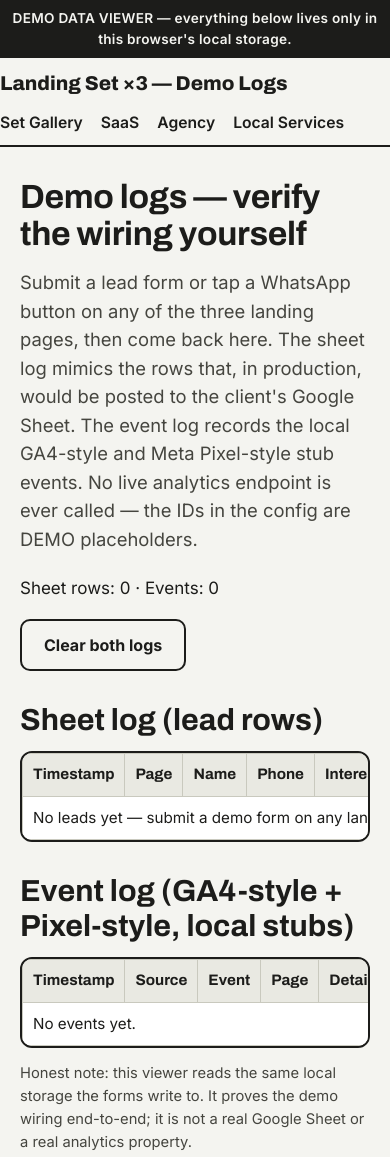
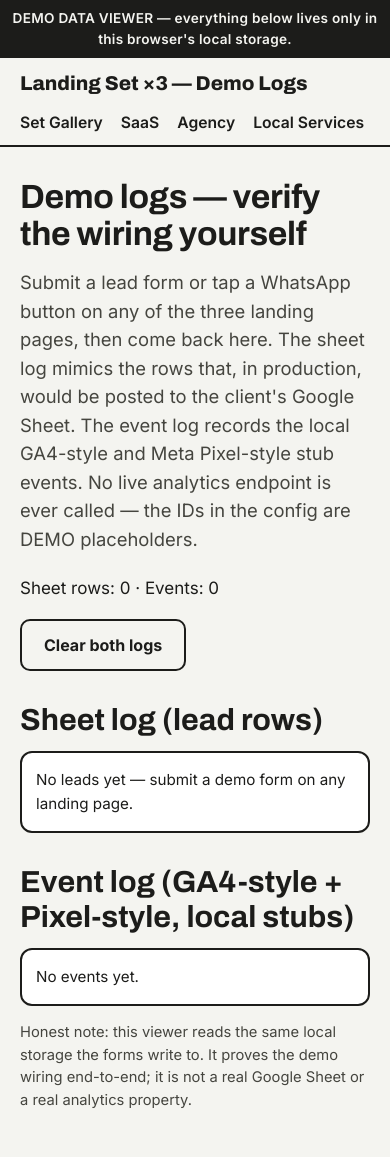
Before and after one commit to multitalentedservices/landing-page-set-demo, a plain HTML site: page logs.html in a window 390 px wide. Shown: the top 1157 px of the page. Drawn offline with Linux system fonts and the light colour scheme.

Commit message:
Apply round-2 re-verification fixes (12 defects)

```diff
--- a/css/style.css
+++ b/css/style.css
@@ -10,7 +10,7 @@ a{color:var(--accent)}
 .skip-link:focus{left:8px;top:8px}
 .demo-ribbon{background:var(--ink);color:var(--bg);text-align:center;font-size:.85rem;padding:8px 12px;font-weight:600;letter-spacing:.02em}
 header.site{border-bottom:2px solid var(--ink);background:var(--bg)}
-.header-in{display:flex;align-items:center;justify-content:space-between;gap:12px;padding:14px 0;flex-wrap:wrap}
+.header-in{display:flex;align-items:center;justify-content:space-between;gap:12px;padding-block:14px;flex-wrap:wrap}
 .brand{font-family:var(--display);font-weight:800;font-size:1.25rem;color:var(--ink);text-decoration:none}
 nav.main{display:flex;gap:18px;flex-wrap:wrap}
 nav.main a{color:var(--ink);text-decoration:none;font-weight:600;font-size:.98rem}
@@ -51,6 +51,17 @@ table{border-collapse:collapse;width:100%;font-size:.95rem}
 th,td{border:1px solid var(--line);padding:9px 10px;text-align:left;vertical-align:top}
 th{background:var(--surface);font-family:var(--display)}
 .table-wrap{overflow-x:auto;border:2px solid var(--ink);border-radius:12px;background:var(--card)}
+/* Round-2 fix (LP-1): on phone the log tables become labelled cards — every column
+   stays in the initial view under its own label; nothing sits off-view. */
+@media (max-width:640px){
+  [data-logs] .table-wrap{overflow-x:visible;border:none;border-radius:0;background:transparent}
+  .log-table,.log-table tbody,.log-table tr,.log-table td{display:block;width:100%}
+  .log-table thead{display:none}
+  .log-table tr{border:2px solid var(--ink);border-radius:12px;padding:10px 14px;margin-bottom:12px;background:var(--card)}
+  .log-table td{border:none;padding:5px 0;display:flex;justify-content:space-between;align-items:baseline;gap:16px;text-align:right;overflow-wrap:anywhere}
+  .log-table td[data-th]::before{content:attr(data-th);font-family:var(--display);font-weight:700;text-align:left;color:var(--ink);flex:none}
+  .log-table td[colspan]{display:block;text-align:left}
+}
 footer.site{border-top:2px solid var(--ink);padding:28px 0;margin-top:20px}
 footer.site p{color:var(--muted);font-size:.95rem}
 /* hub */
@@ -103,5 +114,5 @@ body[data-theme="local"]{--bg:#FFF9EC;--surface:#FCEFCB;--card:#FFFFFF;--ink:#2A
  h1{font-size:2.1rem}
  .kinetic .line{font-size:clamp(2.4rem,15vw,4rem)}
  section{padding:32px 0}
- .header-in{padding:10px 0}
+ .header-in{padding-block:10px}
 }
--- a/js/app.js
+++ b/js/app.js
@@ -72,8 +72,8 @@ if(logsRoot){
  function renderLogs(){
   var sheet=read(LP.SHEET_KEY),events=read(LP.EVENT_KEY);
   var sBody=document.querySelector('[data-sheet-body]'),eBody=document.querySelector('[data-event-body]');
-  sBody.innerHTML=sheet.length?sheet.map(function(r){return '<tr><td>'+esc(r.timestamp)+'</td><td>'+esc(r.page)+'</td><td>'+esc(r.name)+'</td><td>'+esc(r.phone)+'</td><td>'+esc(r.interest)+'</td><td>'+esc(r.ref)+'</td></tr>';}).join(''):'<tr><td colspan="6">No leads yet — submit a demo form on any landing page.</td></tr>';
-  eBody.innerHTML=events.length?events.map(function(r){return '<tr><td>'+esc(r.timestamp)+'</td><td>'+esc(r.source)+'</td><td>'+esc(r.event)+'</td><td>'+esc(r.page)+'</td><td>'+esc(r.detail)+'</td></tr>';}).join(''):'<tr><td colspan="5">No events yet.</td></tr>';
+  sBody.innerHTML=sheet.length?sheet.map(function(r){return '<tr><td data-th="Timestamp">'+esc(r.timestamp)+'</td><td data-th="Page">'+esc(r.page)+'</td><td data-th="Name">'+esc(r.name)+'</td><td data-th="Phone">'+esc(r.phone)+'</td><td data-th="Interest">'+esc(r.interest)+'</td><td data-th="Reference">'+esc(r.ref)+'</td></tr>';}).join(''):'<tr><td colspan="6">No leads yet — submit a demo form on any landing page.</td></tr>';
+  eBody.innerHTML=events.length?events.map(function(r){return '<tr><td data-th="Timestamp">'+esc(r.timestamp)+'</td><td data-th="Source">'+esc(r.source)+'</td><td data-th="Event">'+esc(r.event)+'</td><td data-th="Page">'+esc(r.page)+'</td><td data-th="Detail">'+esc(r.detail)+'</td></tr>';}).join(''):'<tr><td colspan="5">No events yet.</td></tr>';
   var c=document.querySelector('[data-log-counts]');if(c)c.textContent='Sheet rows: '+sheet.length+' · Events: '+events.length;
  }
  renderLogs();
--- a/logs.html
+++ b/logs.html
@@ -25,12 +25,12 @@
 <p data-log-counts><strong>Sheet rows: 0 · Events: 0</strong></p>
 <button class="btn btn-ghost" type="button" data-clear-logs>Clear both logs</button>
 <h2 style="margin-top:32px">Sheet log (lead rows)</h2>
-<div class="table-wrap"><table>
+<div class="table-wrap"><table class="log-table">
 <thead><tr><th>Timestamp</th><th>Page</th><th>Name</th><th>Phone</th><th>Interest</th><th>Reference</th></tr></thead>
 <tbody data-sheet-body><tr><td colspan="6">No leads yet.</td></tr></tbody>
 </table></div>
 <h2 style="margin-top:32px">Event log (GA4-style + Pixel-style, local stubs)</h2>
-<div class="table-wrap"><table>
+<div class="table-wrap"><table class="log-table">
 <thead><tr><th>Timestamp</th><th>Source</th><th>Event</th><th>Page</th><th>Detail</th></tr></thead>
 <tbody data-event-body><tr><td colspan="5">No events yet.</td></tr></tbody>
 </table></div>
```
Also changed, not shown: 2 other files.
